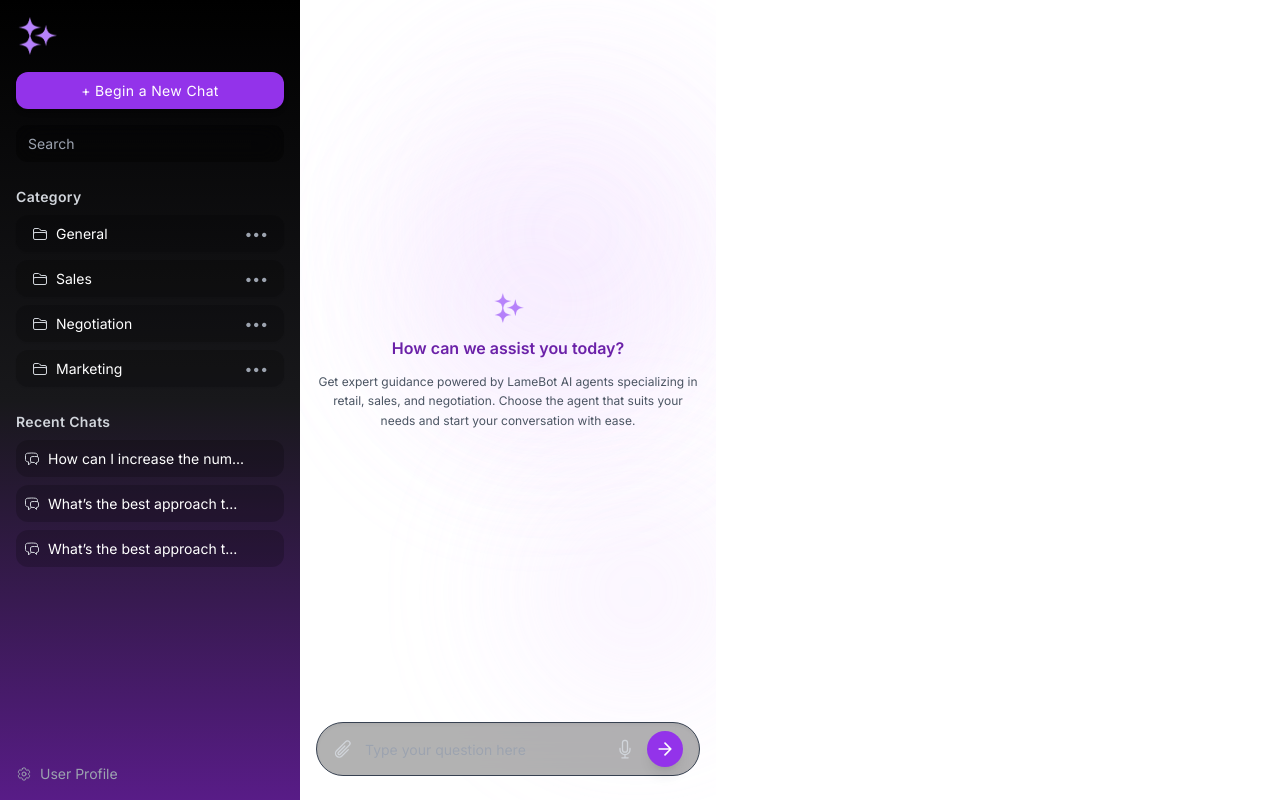
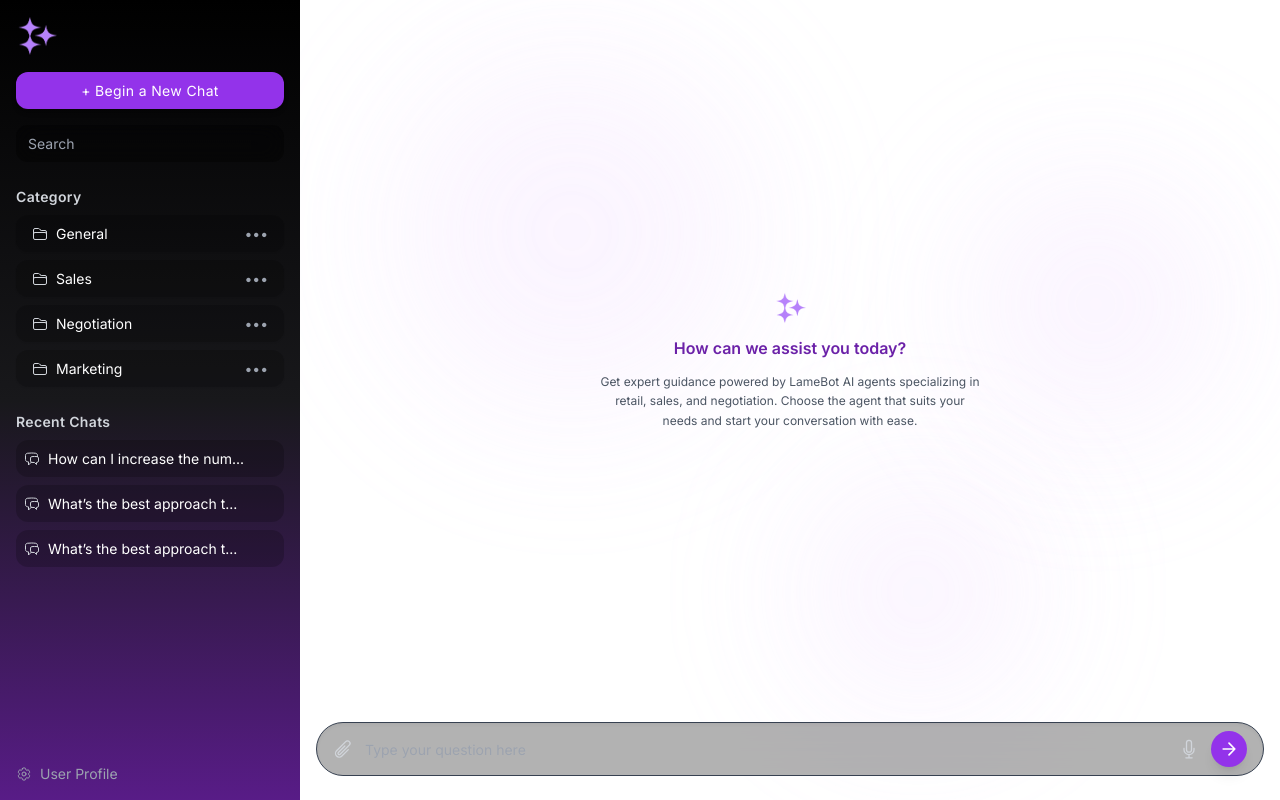
Before and after one commit to chaywen/retail-chatbot, a React (Create React App) app: page / in a window 1280 px wide. Built offline with nearby package versions, Linux system fonts and the light colour scheme.

Commit message:
Update ChatWindow.jsx

```diff
--- a/src/components/ChatWindow.jsx
+++ b/src/components/ChatWindow.jsx
@@ -18,7 +18,7 @@ export default function ChatWindow() {
   };
 
   return (
-    <div className="relative flex flex-col h-screen bg-white overflow-hidden font-sans">
+    <div className="relative flex flex-col flex-1 min-w-0 h-screen bg-white overflow-hidden font-sans">
       {/* Radial layers */}
       <div className="radial-layer w-96 h-96 top-10 left-20 animate-[pulse-radial_8s_ease-in-out_infinite]"></div>
       <div className="radial-layer w-72 h-72 top-40 right-10 animate-[pulse-radial_10s_ease-in-out_infinite]"></div>
```
